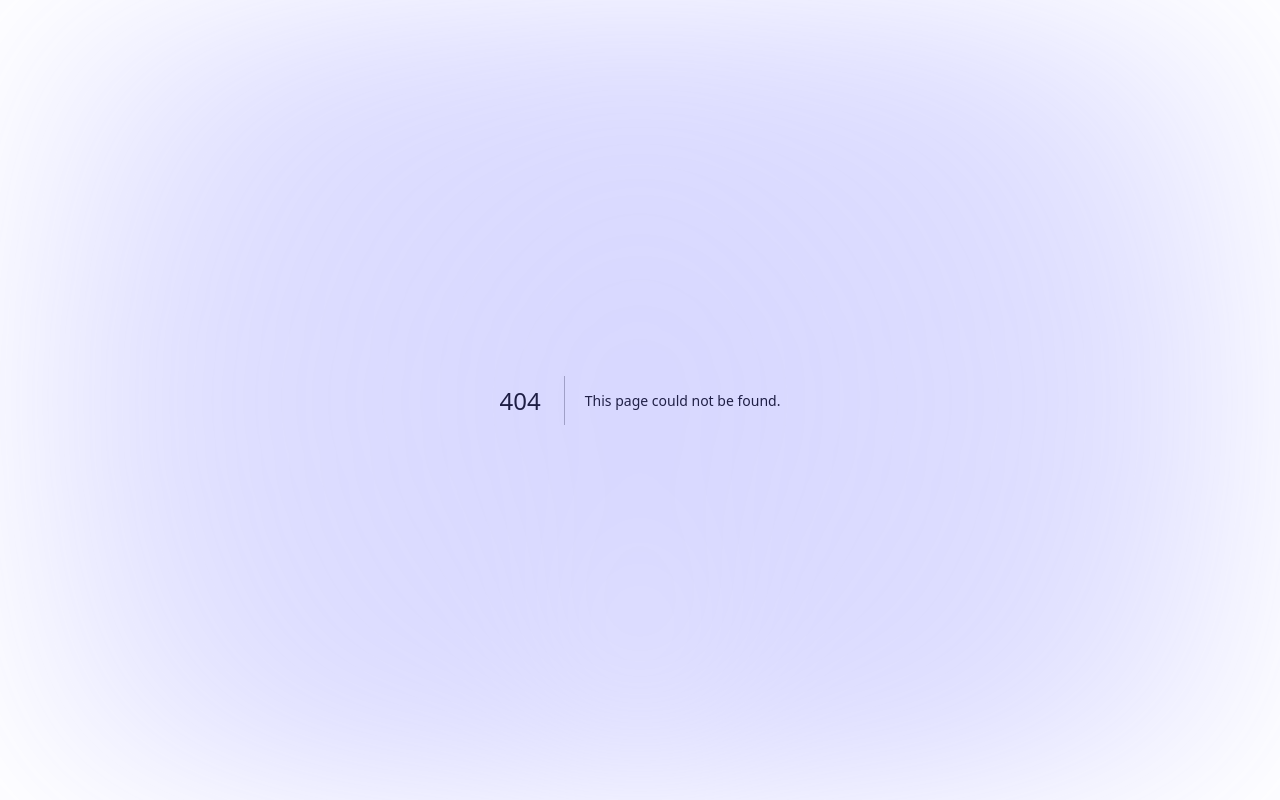
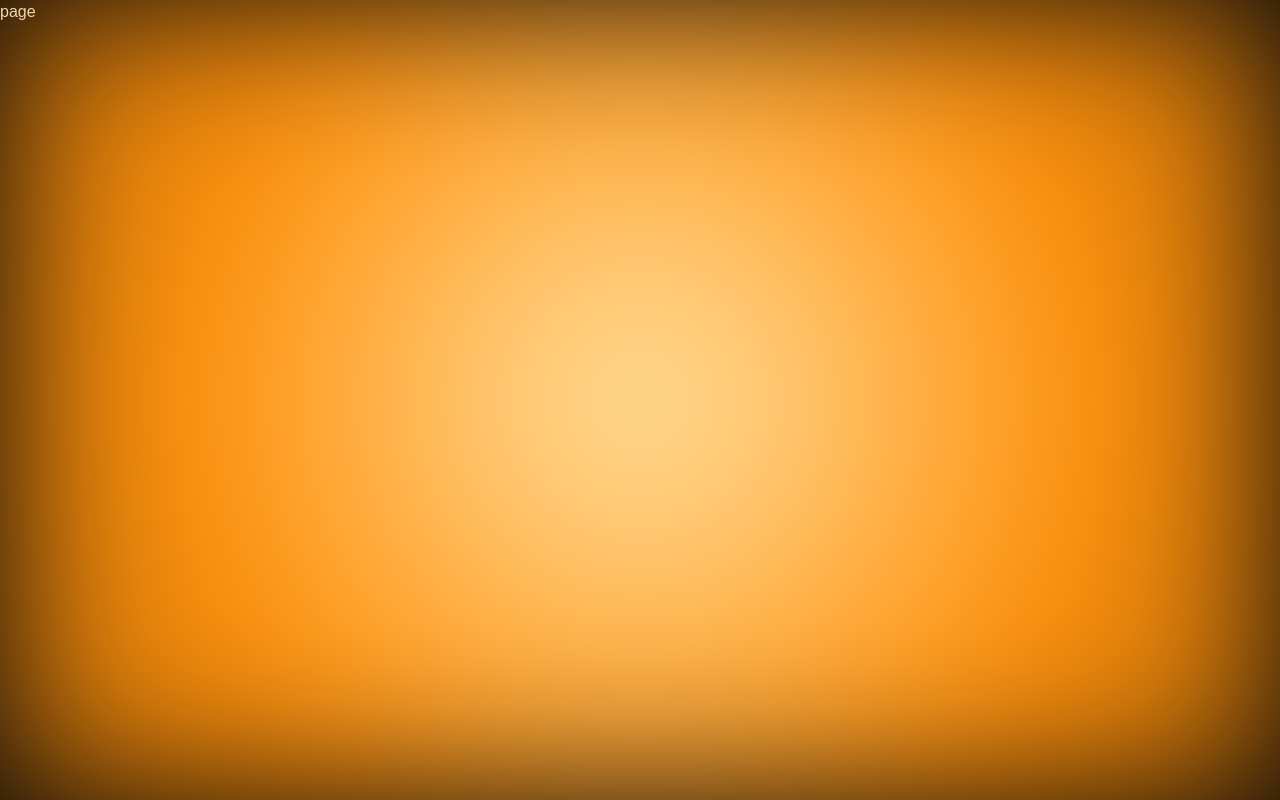
Before and after one commit to Botopia-SAS/baruc, a Next.js app: page /pricing in a window 1280 px wide. Before the commit this address had no page. Built offline with nearby package versions, Linux system fonts and the light colour scheme.

Commit message:
cambio hero

```diff
--- a/app/globals.css
+++ b/app/globals.css
@@ -5,12 +5,12 @@
   --foreground: #171717;
 
   /* Colores para la landing de Huly */
-  --halo-color-1: rgba(120, 120, 255, 0.3);
-  --halo-color-2: rgba(90, 90, 255, 0.2);
+  --halo-color-1: rgba(255, 227, 165, 1);
+  --halo-color-2: rgba(255, 144, 10, 1);
   --glow-color-1: rgba(255, 120, 0, 0.7);
   --glow-color-2: rgba(255, 0, 100, 0.7);
-  --card-bg: rgba(20, 20, 20, 0.7);
-  --card-border: rgba(255, 255, 255, 0.1);
+  --card-bg: rgb(22, 13, 7);
+  --card-border: rgba(130, 57, 12, 1);
 }
 
 @theme inline {
@@ -66,92 +66,12 @@ body {
     circle at center,
     var(--halo-color-1) 0%,
     var(--halo-color-2) 60%,
-    transparent 100%
+    transparent 200%
   );
   filter: blur(80px);
 }
 
-/*  ─── Caña estrecha ─── */
-.halo-effect::before {
-  content: "";
-  position: absolute;
-  top: 0;
-  left: 50%;
-  transform: translateX(-50%);
-  width: 2px;
-  height: 100%;
-  background: linear-gradient(
-    to bottom,
-    rgba(255,255,255,0.9) 0%,
-    rgba(255,255,255,0.1) 80%
-  );
-  filter: blur(4px);
-}
 
-/*  ─── Flare grueso en la base ─── */
-.halo-effect::after {
-  content: "";
-  position: absolute;
-  bottom: 0;
-  left: 50%;
-  transform: translateX(-50%);
-  width: 40px;      /* ancho del flare */
-  height: 200px;    /* altura del flare */
-  background: radial-gradient(
-    circle at top center,
-    rgba(255,255,255,1) 0%,
-    rgba(255,255,255,0) 100%
-  );
-  filter: blur(20px);
-  opacity: 0.7;
-}
-
-
-@keyframes beamFall {
-  0% {
-    background-position-y: -100%;  /* empieza fuera de la vista, arriba */
-    width: 4px;
-    opacity: 0;
-  }
-  25% {
-    width: 4px;
-    opacity: 0.5;
-  }
-  50% {
-    background-position-y: 50%;    /* mitad del recorrido */
-    width: 6px;
-    opacity: 1;
-  }
-  100% {
-    background-position-y: 200%;   /* fuera de la vista, abajo */
-    width: 8px;                    /* más grueso al terminar */
-    opacity: 1;
-  }
-}
-
-
-/* Animaciones */
-@keyframes glowPulse {
-  0%, 100% {
-    filter: blur(100px);
-    opacity: 0.8;
-  }
-  50% {
-    filter: blur(140px);
-    opacity: 1;
-  }
-}
-
-@keyframes beamFlicker {
-  0%, 100% {
-    opacity: 0.5;
-    width: 4px;
-  }
-  50% {
-    opacity: 0.8;
-    width: 6px;
-  }
-}
 /*  ---- Utilities 3D ---- */
 .perspective-800 {
   perspective: 800px;
--- /dev/null
+++ b/app/pricing/page.tsx
@@ -0,0 +1,9 @@
+import React from 'react'
+
+const page = () => {
+  return (
+    <div>page</div>
+  )
+}
+
+export default page
--- a/components/Halo.tsx
+++ /dev/null
@@ -1,4 +0,0 @@
-// components/Halo.tsx
-export default function Halo() {
-    return <div className="halo-effect absolute inset-0 pointer-events-none" />;
-  }
--- a/components/Hero.tsx
+++ b/components/Hero.tsx
@@ -17,7 +17,7 @@ export default function Hero() {
             href="https://app.botopia.online/login"
             className="inline-flex items-center px-6 py-3 bg-gradient-to-r from-orange-500 to-pink-600 rounded-full text-white font-medium glow-effect"
           >
-            TRY IT FREE
+            PRUEBA GRATIS
             <ArrowRight className="ml-2 h-5 w-5" />
           </a>
         </div>
```
